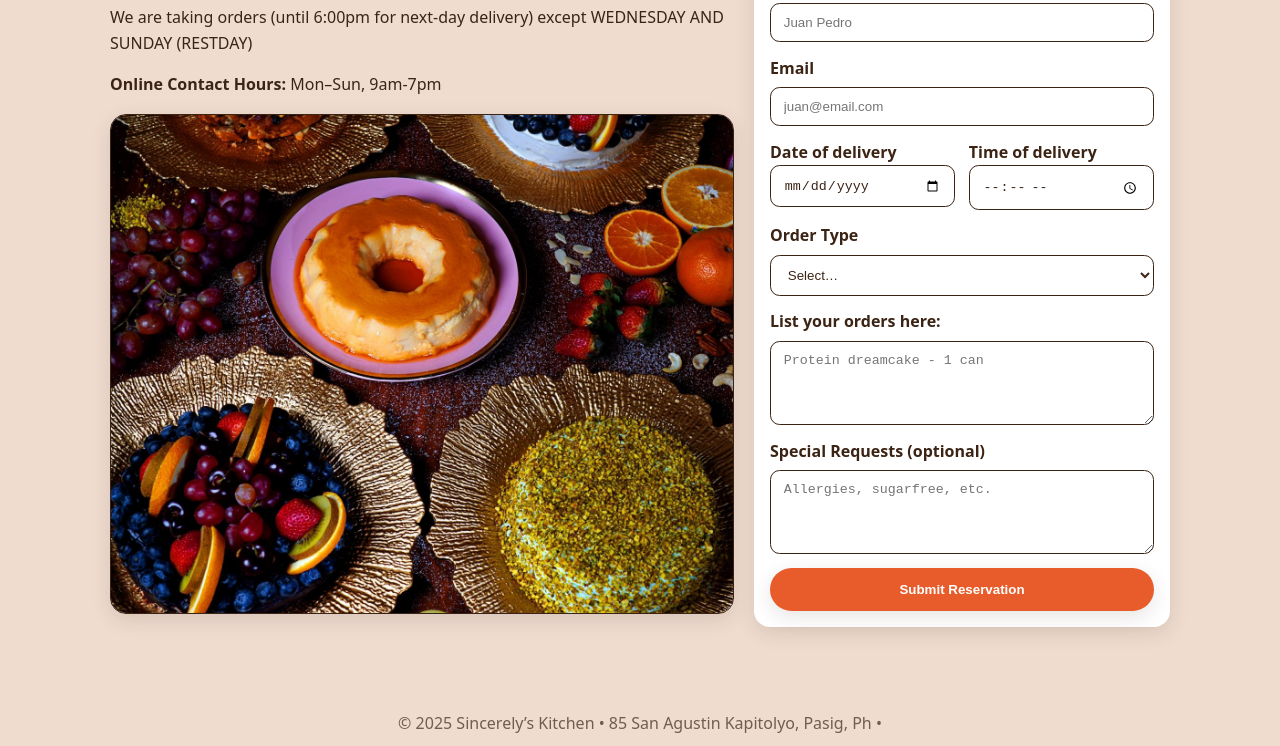
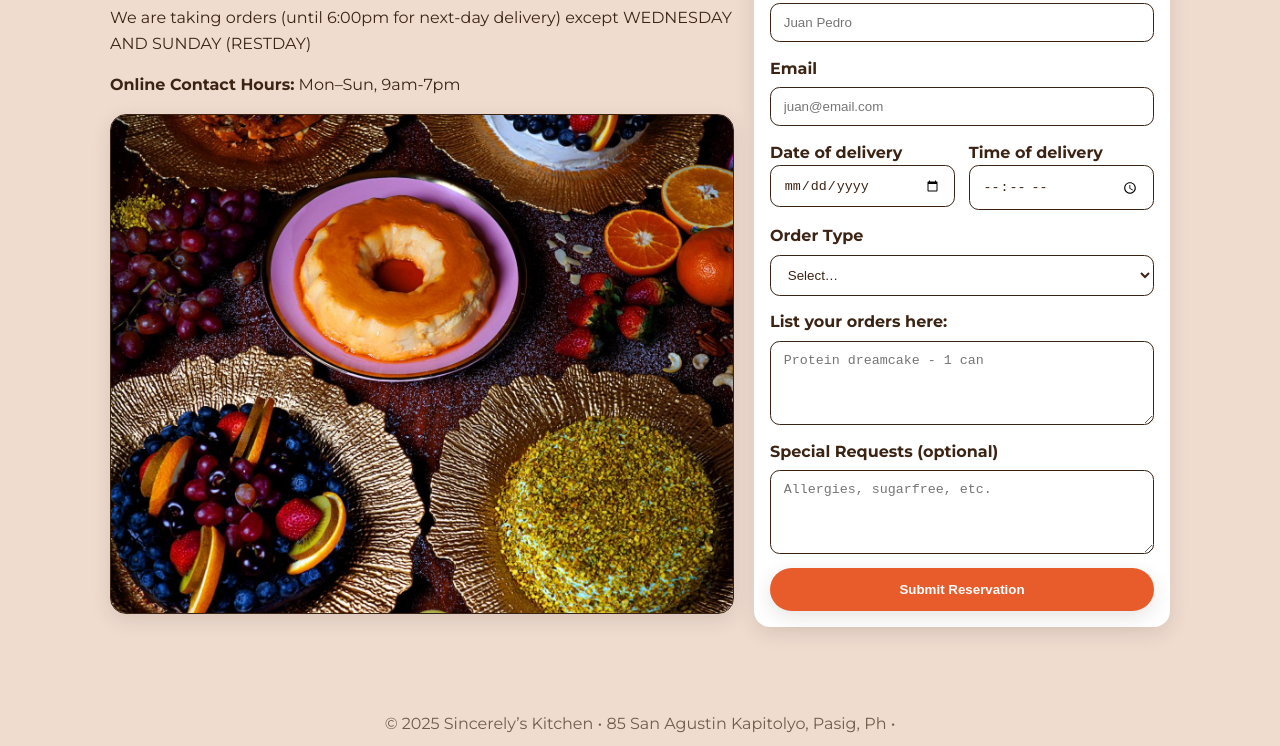
Before and after one commit to Alpedron/SincerelyKitchenWeb, a plain HTML site: page contact.html in a window 1280 px wide. Shown: the part 230-976 px from the top of the page. Drawn offline with Linux system fonts and the light colour scheme.

Commit message:
font update

```diff
--- a/contact.html
+++ b/contact.html
@@ -7,6 +7,7 @@
     <!-- Link to chosen font -->
     <link rel="preconnect" href="https://fonts.googleapis.com">
     <link href="https://fonts.googleapis.com/css2?family=Bebas+Neue&family=Inter:wght@400;600;700&display=swap" rel="stylesheet">
+    <link href="https://fonts.googleapis.com/css2?family=Bebas+Neue&family=Montserrat:wght@400;600;700&display=swap" rel="stylesheet">
     <!-- Link to stylesheet -->
     <link rel="stylesheet" href="styles.css" />
     <!--meta desc for SEO-->
```
Also changed, not shown: index.html (+1 -0 lines), menu.html (+1 -0 lines).
